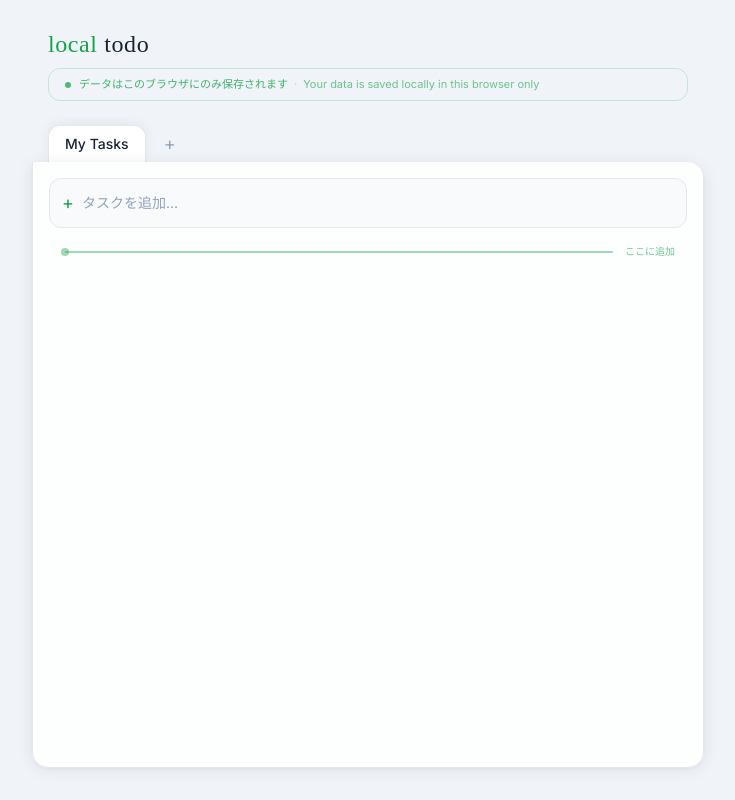
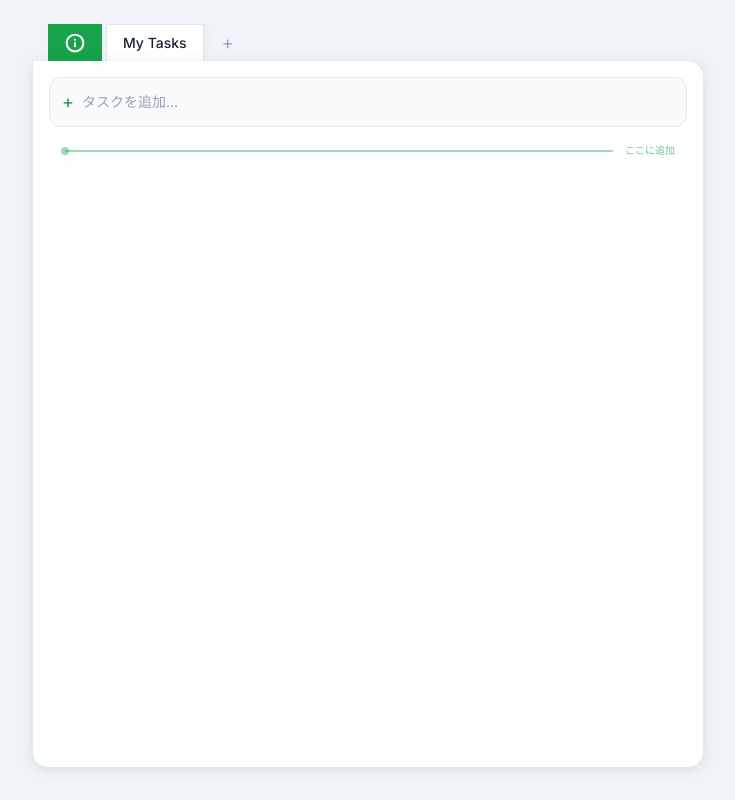
Before and after one commit to yuya-dot-is/local-todo, a React (Vite) app: page / in a window 1280 px wide. Shown: the whole page, without its empty margins (272-1007 px from the left). Built offline with nearby package versions, Linux system fonts and the light colour scheme; the HTML template or start-up script is replaced by a standard one; a web font is replaced by a local one.

Commit message:
add: information tab

```diff
--- a/src/App.tsx
+++ b/src/App.tsx
@@ -7,23 +7,41 @@ import DataNotice from './components/DataNotice'
 
 const Background3D = lazy(() => import('./components/Background3D'))
 
-function Logo() {
+function InfoTab() {
   return (
+    <div className="flex flex-col gap-6 items-center pt-8 px-4 text-center">
       <div className="flex items-center gap-3">
-      {/* Title in Caveat */}
         <h1
-        className="text-[1.5rem] leading-none tracking-wide"
+          className="text-[3rem] leading-none tracking-wide"
           style={{ fontFamily: 'Damion, cursive' }}
         >
           <span style={{ color: '#16a34a' }}>local</span>
           <span style={{ color: '#1a2332' }}> todo</span>
         </h1>
       </div>
+
+      <DataNotice />
+
+      <div className="max-w-md text-sm text-ink-muted leading-relaxed space-y-4 bg-surface-2/50 p-6 rounded-2xl">
+        <p>
+          <strong className="text-ink font-bold">local todo</strong> は、あなたのブラウザ内（ローカル）にデータを保存するタスク管理アプリです。
+          外部のサーバーへデータが送信されることはなく、安全かつ高速に動作します。
+        </p>
+        <div className="text-left bg-white p-4 rounded-xl shadow-sm border border-black/5">
+          <h3 className="font-bold text-ink mb-2">💡 使い方・TIPS</h3>
+          <ul className="list-disc list-inside space-y-1">
+            <li>タスクを掴んで上下にドラッグ＆ドロップで並べ替え</li>
+            <li>「H」ボタンでタスクを<strong>ヘッダー</strong>に切り替え可能</li>
+            <li>タブを追加して、プロジェクトやカテゴリごとに管理</li>
+          </ul>
+        </div>
+      </div>
+    </div>
   )
 }
 
 export default function App() {
-  const { tabs, activeTabIndex } = useTodoStore()
+  const { tabs, activeTabIndex, showInfoTab } = useTodoStore()
   const activeTab = tabs[activeTabIndex] ?? tabs[0]
 
   return (
@@ -43,14 +61,7 @@ export default function App() {
       />
 
       {/* main layout */}
-      <div className="flex-1 flex flex-col max-w-2xl w-full mx-auto px-2 sm:px-0 pb-8">
-        {/* header */}
-        <header className="pt-8 pb-3 px-4">
-          <Logo />
-        </header>
-
-        {/* data notice at top */}
-        <DataNotice />
+      <div className="flex-1 flex flex-col max-w-2xl w-full mx-auto px-2 sm:px-0 pt-2 pb-8">
 
         {/* tab bar */}
         <TabBar />
@@ -64,14 +75,16 @@ export default function App() {
         >
           <AnimatePresence mode="wait">
             <motion.div
-              key={activeTab?.id}
+              key={showInfoTab ? 'info' : activeTab?.id}
               initial={{ opacity: 0, y: 5 }}
               animate={{ opacity: 1, y: 0 }}
               exit={{ opacity: 0, y: -5 }}
               transition={{ duration: 0.16 }}
               className="p-4 pb-6 min-h-[400px]"
             >
-              {activeTab ? (
+              {showInfoTab ? (
+                <InfoTab />
+              ) : activeTab ? (
                 <TodoList
                   tabId={activeTab.id}
                   todos={activeTab.todos}
--- a/src/components/TabBar.tsx
+++ b/src/components/TabBar.tsx
@@ -3,7 +3,7 @@ import { motion, AnimatePresence, Reorder } from 'framer-motion'
 import { useTodoStore } from '../store/useTodoStore'
 
 export default function TabBar() {
-  const { tabs, activeTabIndex, addTab, renameTab, deleteTab, setActiveTab, reorderTabs } =
+  const { tabs, activeTabIndex, addTab, renameTab, deleteTab, setActiveTab, reorderTabs, showInfoTab, setShowInfoTab } =
     useTodoStore()
   const [editingId, setEditingId] = useState<string | null>(null)
   const [editValue, setEditValue] = useState('')
@@ -29,8 +29,29 @@ export default function TabBar() {
   }
 
   return (
-    <div className="flex items-center gap-1 px-4 pt-4 pb-0 overflow-x-auto scrollbar-thin">
-      <Reorder.Group
+    <div className="flex items-end px-4 pt-4 pb-0">
+      {/* Info Tab Icon (Fixed on left) */}
+      <div
+        className={`
+          flex items-center justify-center px-4 py-2 cursor-pointer
+          border border-b-0 transition-colors flex-shrink-0
+          ${showInfoTab
+            ? 'bg-white border-black/8 shadow-tab text-accent'
+            : 'bg-accent border-transparent text-white hover:bg-accent-hover'
+          }
+        `}
+        style={{ borderRadius: 0 }}
+        onClick={() => setShowInfoTab(true)}
+      >
+        <svg width="20" height="20" viewBox="0 0 24 24" fill="none" stroke="currentColor" strokeWidth="2.5" strokeLinecap="round" strokeLinejoin="round">
+          <circle cx="12" cy="12" r="10"></circle>
+          <line x1="12" y1="16" x2="12" y2="12"></line>
+          <line x1="12" y1="8" x2="12.01" y2="8"></line>
+        </svg>
+      </div>
+
+      <div className="flex-1 flex items-center gap-1 ml-1 overflow-x-auto scrollbar-thin">
+        <Reorder.Group
         axis="x"
         values={tabs}
         onReorder={handleReorder}
@@ -38,7 +59,7 @@ export default function TabBar() {
       >
         <AnimatePresence initial={false}>
           {tabs.map((tab, idx) => {
-            const isActive = idx === activeTabIndex
+            const isActive = idx === activeTabIndex && !showInfoTab
             return (
               <Reorder.Item
                 key={tab.id}
@@ -51,14 +72,16 @@ export default function TabBar() {
                   exit={{ opacity: 0, scale: 0.85 }}
                   transition={{ type: 'spring', stiffness: 400, damping: 30 }}
                   className={`
-                    relative flex items-center gap-1 px-4 py-2 rounded-t-xl cursor-pointer
+                    relative flex items-center gap-1 px-4 py-2 cursor-pointer
                     text-sm font-medium select-none whitespace-nowrap
+
                     border border-b-0 transition-colors
                     ${isActive
                       ? 'bg-white border-black/8 text-ink shadow-tab'
                       : 'bg-surface-2/70 border-transparent text-ink-muted hover:text-ink hover:bg-white/60'
                     }
                   `}
+                  style={{ borderRadius: 0 }}
                   onClick={() => setActiveTab(idx)}
                   onDoubleClick={() => startEdit(tab.id, tab.name)}
                 >
@@ -111,6 +134,8 @@ export default function TabBar() {
       >
         +
       </motion.button>
+
+      </div>
     </div>
   )
 }
--- a/src/store/useTodoStore.ts
+++ b/src/store/useTodoStore.ts
@@ -20,6 +20,9 @@ export const useTodoStore = create<TodoStore>()(
     (set) => ({
       tabs: [defaultTab()],
       activeTabIndex: 0,
+      showInfoTab: false,
+
+      setShowInfoTab: (show) => set({ showInfoTab: show }),
 
       addTab: () =>
         set((s) => ({ tabs: [...s.tabs, defaultTab()] })),
@@ -42,7 +45,7 @@ export const useTodoStore = create<TodoStore>()(
           return { tabs: newTabs }
         }),
 
-      setActiveTab: (index) => set({ activeTabIndex: index }),
+      setActiveTab: (index) => set({ activeTabIndex: index, showInfoTab: false }),
 
       addTodo: (tabId, title, isHeader = false) =>
         set((s) => ({
--- a/src/types/index.ts
+++ b/src/types/index.ts
@@ -16,6 +16,8 @@ export interface Tab {
 export interface TodoStore {
   tabs: Tab[]
   activeTabIndex: number
+  showInfoTab: boolean
+  setShowInfoTab: (show: boolean) => void
   addTab: () => void
   renameTab: (tabId: string, name: string) => void
   deleteTab: (tabId: string) => void
```
Lines whose indentation alone changed are shown as unchanged.
